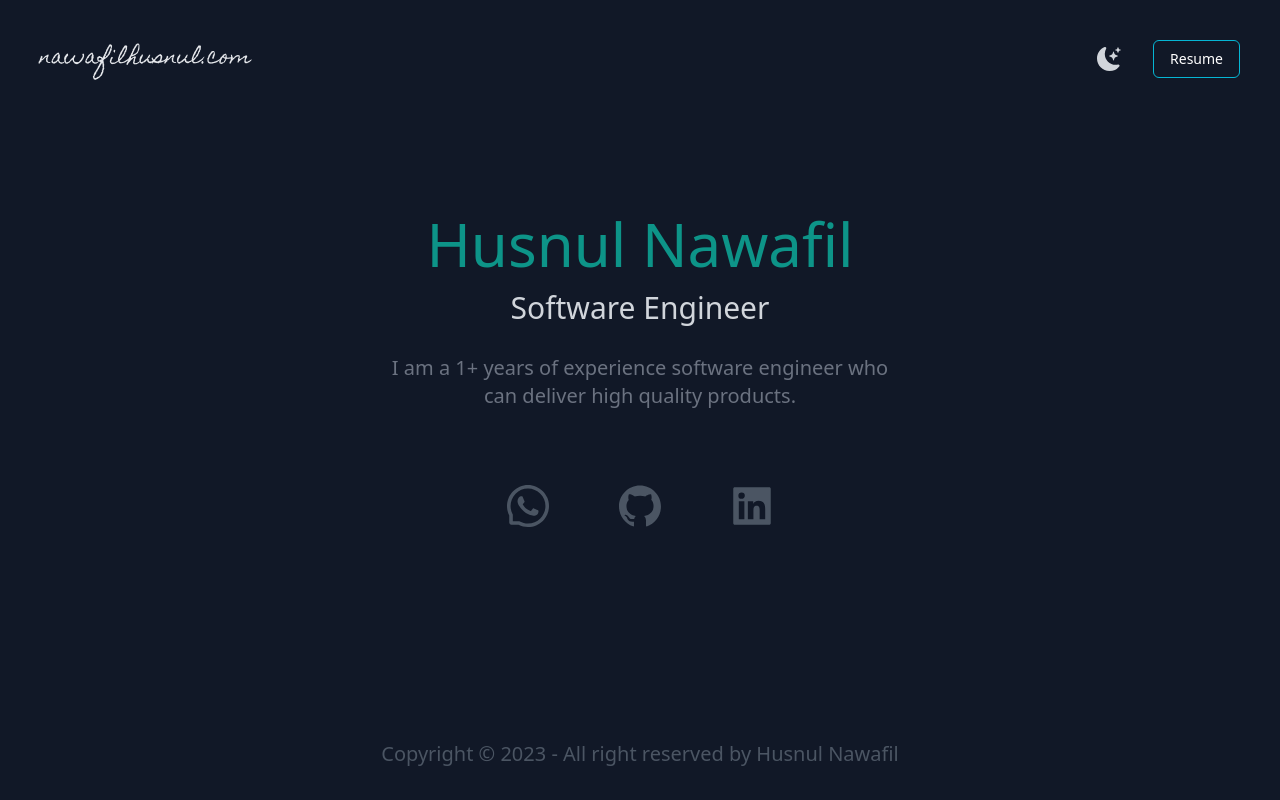
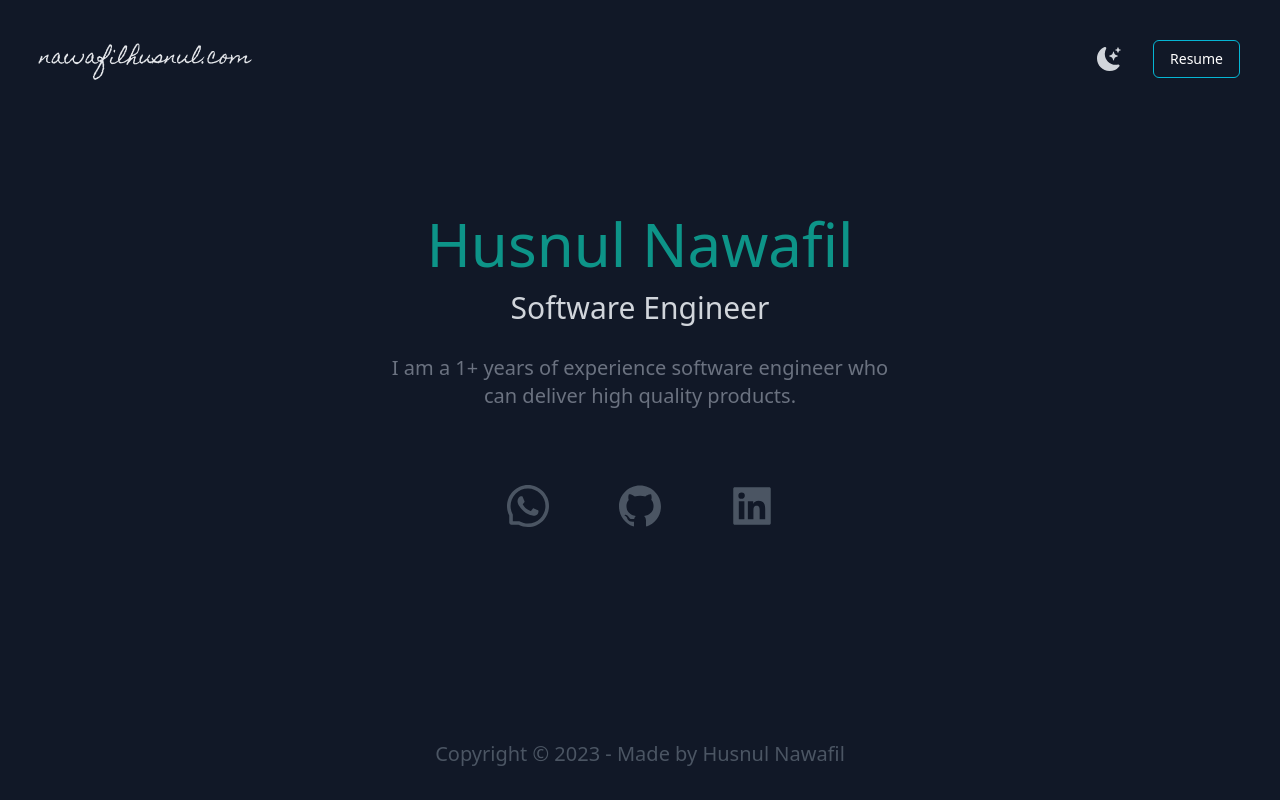
Before and after one commit to nawafilhusnul/me-public, a React (Vite) app: page / in a window 1280 px wide. Built offline with nearby package versions, Linux system fonts and the light colour scheme.

Commit message:
fix: header content

```diff
--- a/src/components/Footer.jsx
+++ b/src/components/Footer.jsx
@@ -2,7 +2,7 @@ export default function Footer() {
   return (
     <footer className="footer footer-center text-xs xs:text-xl px-4 pt-16 pb-8 text-gray-600 absolute inset-x-0 bottom-0">
       <aside>
-        <p>Copyright © 2023 - All right reserved by Husnul Nawafil</p>
+        <p>Copyright © 2023 - Made by Husnul Nawafil</p>
       </aside>
     </footer>
   )
```
